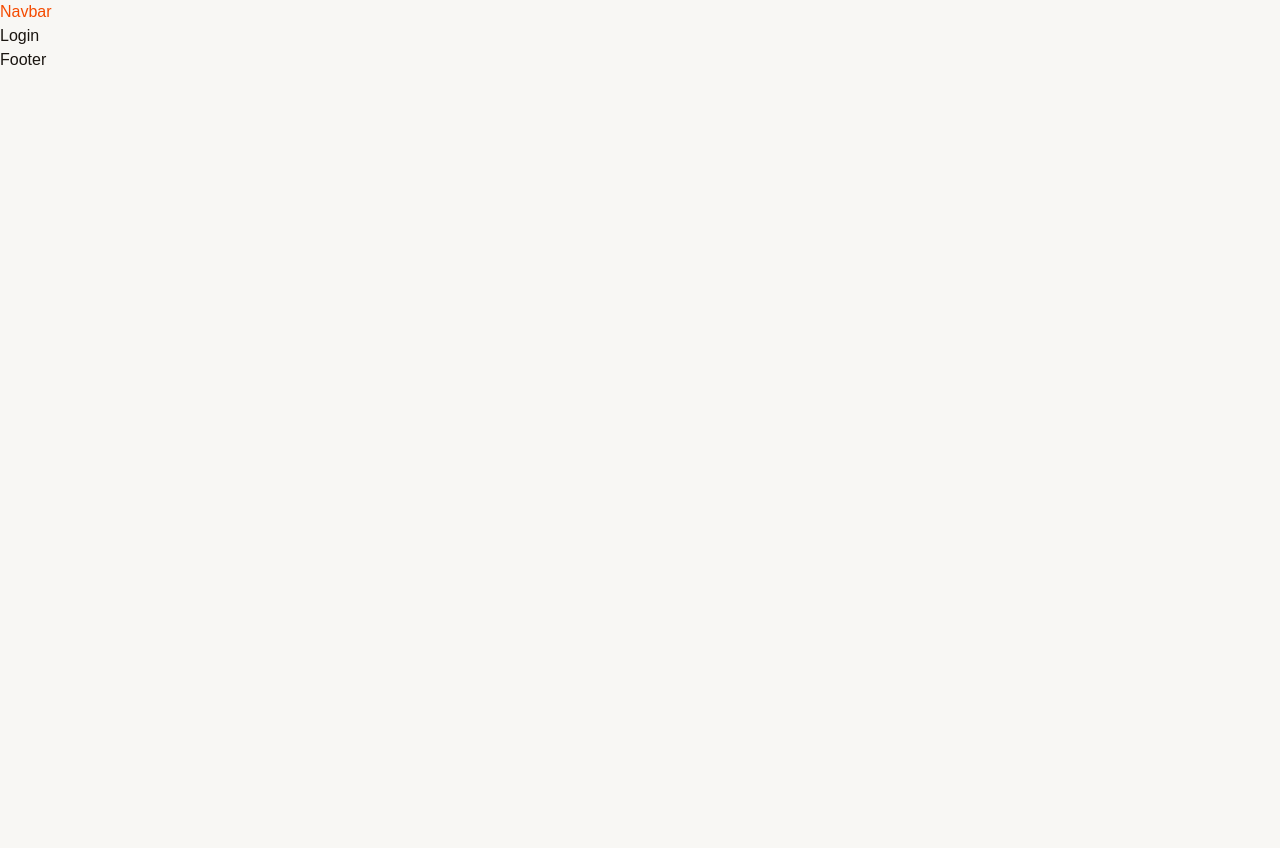
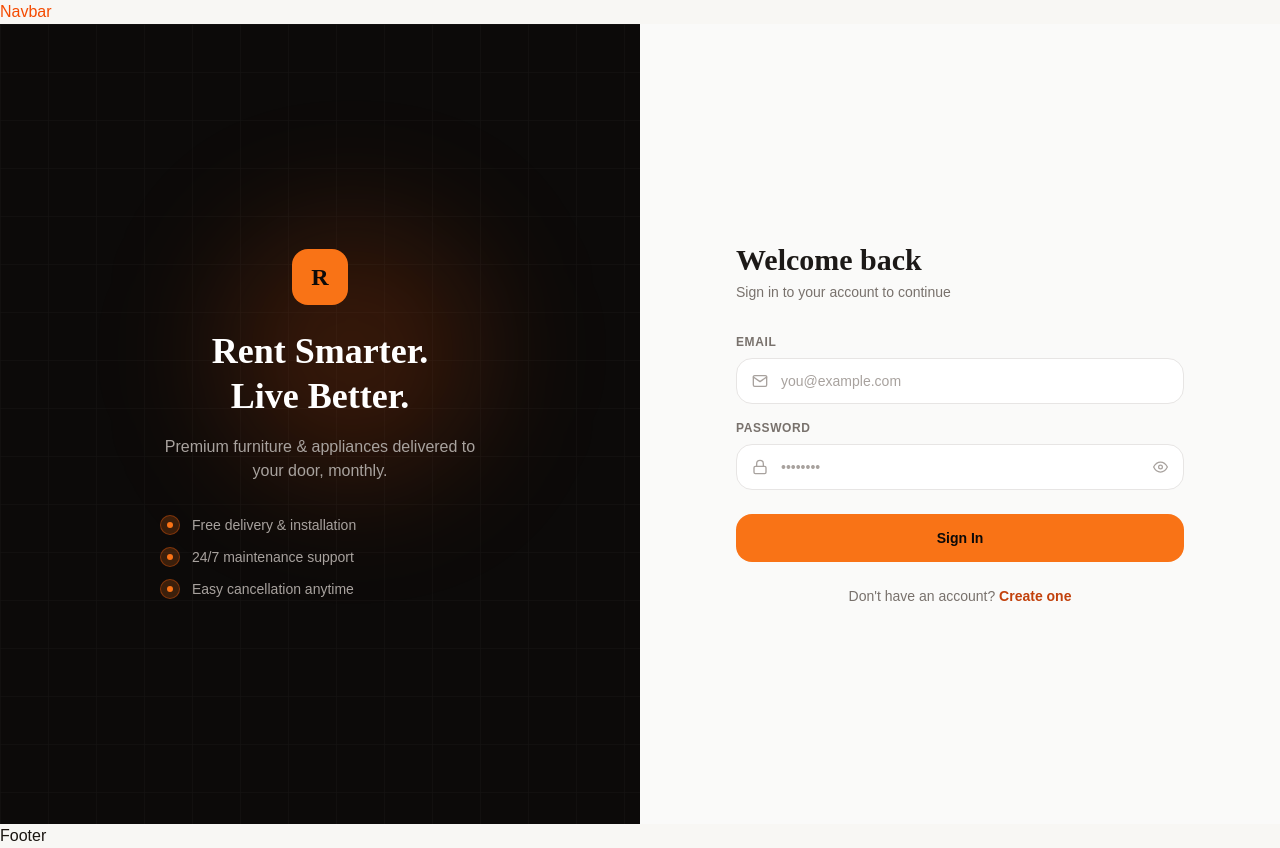
Before and after one commit to shrwn08/rent_ease_frontend, a React app: page /login in a window 1280 px wide. Before the commit the page ends 800 px from the top, so only its background shows below. Built offline with nearby package versions, Linux system fonts and the light colour scheme; no server answers; the HTML template or start-up script is replaced by a standard one.

Commit message:
login function added

```diff
--- a/src/App.jsx
+++ b/src/App.jsx
@@ -15,8 +15,14 @@ function App() {
     <Routes>
       <Route element={<Layout /> }>
         <Route path="/" element={<Home />} />
+
+
+        //auth
          <Route path="/register" element={user ? <Navigate to="/" replace />: <Register /> } />
           <Route path="/login" element={user ? <Navigate to="/" replace />: <Login /> } />
+
+
+
       </Route>
 
     </Routes>
--- a/src/pages/Login.jsx
+++ b/src/pages/Login.jsx
@@ -1,9 +1,179 @@
-import React from 'react'
+import React, { useState } from "react";
+import { useDispatch, useSelector } from "react-redux";
+import { Link, useNavigate } from "react-router-dom";
+import { clearError, loginUser } from "../store/slices/authSlice";
+import { FiMail, FiLock, FiEye, FiEyeOff, FiArrowRight } from 'react-icons/fi'
+import toast from "react-hot-toast";
 
 function Login() {
+  const dispatch = useDispatch();
+  const navigate = useNavigate();
+  const { loading, error } = useSelector((s) => s.auth);
+
+  const [form, setForm] = useState({ email: "", password: "" });
+  const [showPass, setShowPass] = useState(false);
+
+  const handleChange = (e) => {
+    dispatch(clearError());
+    setForm({ ...form, [e.target.name]: e.target.value });
+  };
+
+  const handleSubmit = async (e) => {
+    e.preventDefault();
+
+    try {
+      const user = await dispatch(loginUser(form)).unwrap();
+
+      toast.success(`Welcome back ${user.name}`);
+      navigate(user.role === "admin" ? "/admin" : "/");
+    } catch (error) {}
+  };
+
   return (
-    <div>Login</div>
-  )
+  <div className="min-h-screen flex flex-col lg:flex-row">
+    {/* Left panel */}
+    <div className="hidden lg:flex lg:w-1/2 bg-ink-950 items-center justify-center relative overflow-hidden">
+      <div
+        className="absolute inset-0 opacity-[0.04]"
+        style={{
+          backgroundImage:
+            "linear-gradient(rgba(255,255,255,0.6) 1px, transparent 1px), linear-gradient(90deg, rgba(255,255,255,0.6) 1px, transparent 1px)",
+          backgroundSize: "48px 48px",
+        }}
+      />
+      <div className="absolute top-1/4 right-1/4 w-64 h-64 bg-brand-600/20 rounded-full blur-3xl" />
+
+      <div className="relative text-center px-8 xl:px-12">
+        <div className="w-14 h-14 bg-brand-500 rounded-2xl flex items-center justify-center mx-auto mb-6 shadow-glow">
+          <span className="text-ink-950 font-bold font-display text-2xl">
+            R
+          </span>
+        </div>
+
+        <h2 className="font-display text-3xl xl:text-4xl font-bold text-white mb-4 leading-tight">
+          Rent Smarter.
+          <br />
+          Live Better.
+        </h2>
+
+        <p className="text-ink-400 max-w-xs mx-auto text-sm xl:text-base">
+          Premium furniture & appliances delivered to your door, monthly.
+        </p>
+
+        <div className="mt-8 space-y-3">
+          {[
+            "Free delivery & installation",
+            "24/7 maintenance support",
+            "Easy cancellation anytime",
+          ].map((t) => (
+            <div key={t} className="flex items-center gap-3 text-ink-400 text-sm">
+              <div className="w-5 h-5 bg-brand-500/20 border border-brand-600/40 rounded-full flex items-center justify-center shrink-0">
+                <div className="w-1.5 h-1.5 bg-brand-500 rounded-full" />
+              </div>
+              {t}
+            </div>
+          ))}
+        </div>
+      </div>
+    </div>
+
+    {/* Right panel */}
+    <div className="w-full lg:w-1/2 flex items-center justify-center px-4 sm:px-6 py-10 sm:py-12 bg-ink-50">
+      <div className="w-full max-w-md">
+        {/* Mobile Logo */}
+        <div className="flex items-center gap-2 mb-6 lg:hidden">
+          <div className="w-8 h-8 bg-brand-500 rounded-xl flex items-center justify-center">
+            <span className="text-ink-950 font-bold font-display text-sm">
+              R
+            </span>
+          </div>
+          <span className="font-display font-bold text-lg text-ink-900">
+            RentEase
+          </span>
+        </div>
+
+        <h1 className="font-display font-bold text-2xl sm:text-3xl text-ink-900 mb-1">
+          Welcome back
+        </h1>
+        <p className="text-ink-500 text-sm mb-6 sm:mb-8">
+          Sign in to your account to continue
+        </p>
+
+        {error && (
+          <div className="bg-red-50 border border-red-200 text-red-700 rounded-2xl px-4 py-3 text-sm mb-5 flex items-center gap-2">
+            <span>⚠</span> {error}
+          </div>
+        )}
+
+        <form onSubmit={handleSubmit} className="space-y-4">
+          {/* Email */}
+          <div>
+            <label className="block text-xs font-bold uppercase tracking-wider text-ink-500 mb-2">
+              Email
+            </label>
+            <div className="relative">
+              <FiMail className="absolute left-4 top-1/2 -translate-y-1/2 text-ink-400" />
+              <input
+                type="email"
+                name="email"
+                value={form.email}
+                onChange={handleChange}
+                required
+                placeholder="you@example.com"
+                className="input-field pl-11"
+              />
+            </div>
+          </div>
+
+          {/* Password */}
+          <div>
+            <label className="block text-xs font-bold uppercase tracking-wider text-ink-500 mb-2">
+              Password
+            </label>
+            <div className="relative">
+              <FiLock className="absolute left-4 top-1/2 -translate-y-1/2 text-ink-400" />
+              <input
+                type={showPass ? "text" : "password"}
+                name="password"
+                value={form.password}
+                onChange={handleChange}
+                required
+                placeholder="••••••••"
+                className="input-field pl-11 pr-11"
+              />
+              <button
+                type="button"
+                onClick={() => setShowPass(!showPass)}
+                className="absolute right-4 top-1/2 -translate-y-1/2 text-ink-400"
+              >
+                {showPass ? <FiEyeOff size={15} /> : <FiEye size={15} />}
+              </button>
+            </div>
+          </div>
+
+          {/* Button */}
+          <button
+            type="submit"
+            disabled={loading}
+            className="btn-gold w-full py-3.5 text-sm font-bold rounded-2xl mt-2"
+          >
+            {loading ? "Signing in..." : "Sign In"}
+          </button>
+        </form>
+
+        <p className="text-center text-sm text-ink-500 mt-6">
+          Don't have an account?{" "}
+          <Link
+            to="/register"
+            className="text-brand-700 font-bold hover:text-brand-600"
+          >
+            Create one
+          </Link>
+        </p>
+      </div>
+    </div>
+  </div>
+);
 }
 
-export default Login
+export default Login;
```
